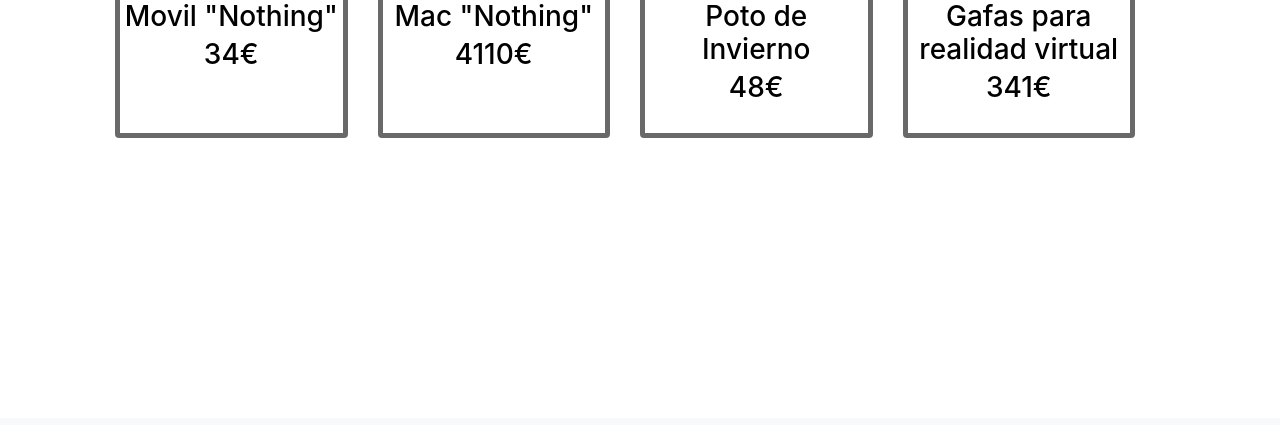
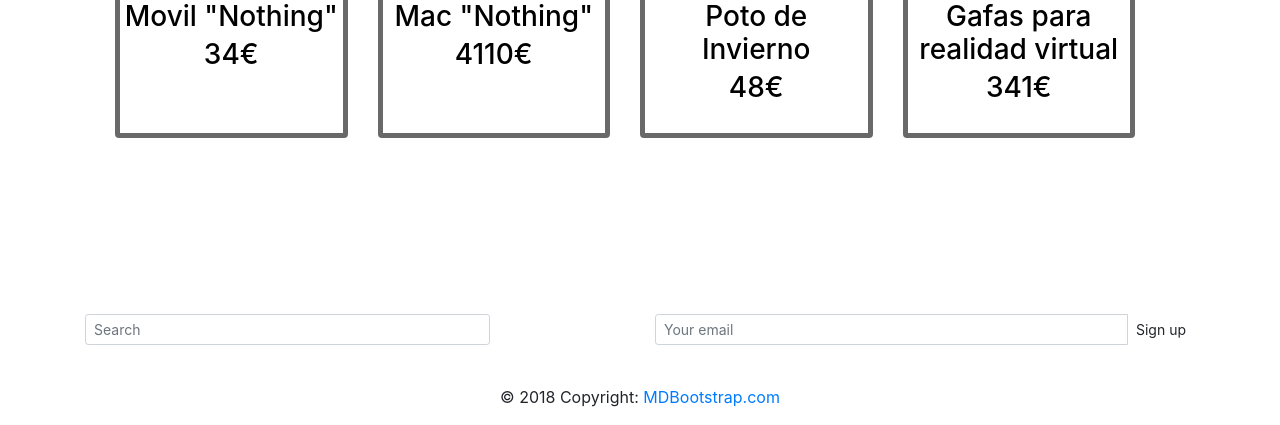
Before and after one commit to Alfredomanjon/Nothing2.com, a PHP site: page / in a window 1280 px wide. Shown: the part 1230-1655 px from the top of the page. Before the commit the page ends 1368 px from the top, so only its background shows below. Run offline with PHP 8.4, Linux system fonts and the light colour scheme; data comes from the database, SQL or seed files in the repository; some libraries are stand-ins or nearby versions.

Commit message:
Empiezo footer

```diff
--- a/css/Alfredo.css
+++ b/css/Alfredo.css
@@ -38,10 +38,6 @@ a:link {
 text-decoration:none;
 }
 
-
-.container {
-    padding-bottom: 20%;
-}
 .tituloInicio{
     text-align: center;
     padding-top: 5%;
@@ -100,3 +96,6 @@ text-decoration:none;
     text-align: center;
     padding: 5%;
 }
+.page-footer{
+    margin-top: 10%;
+}
--- a/index.php
+++ b/index.php
@@ -84,4 +84,57 @@
 
 
 </body>
+
+<!-- Footer -->
+<footer class="page-footer font-small special-color-dark pt-4">
+
+  <!-- Footer Elements -->
+  <div class="container">
+
+    <!--Grid row-->
+    <div class="row">
+
+      <!--Grid column-->
+      <div class="col-md-6 mb-4">
+
+        <!-- Form -->
+        <form class="form-inline">
+          <input class="form-control form-control-sm mr-3 w-75" type="text" placeholder="Search"
+            aria-label="Search">
+          <i class="fas fa-search" aria-hidden="true"></i>
+        </form>
+        <!-- Form -->
+
+      </div>
+      <!--Grid column-->
+
+      <!--Grid column-->
+      <div class="col-md-6 mb-4">
+
+        <form class="input-group">
+          <input type="text" class="form-control form-control-sm" placeholder="Your email"
+            aria-label="Your email" aria-describedby="basic-addon2">
+          <div class="input-group-append">
+            <button class="btn btn-sm btn-outline-white my-0" type="button">Sign up</button>
+          </div>
+        </form>
+
+      </div>
+      <!--Grid column-->
+
+    </div>
+    <!--Grid row-->
+
+  </div>
+  <!-- Footer Elements -->
+
+  <!-- Copyright -->
+  <div class="footer-copyright text-center py-3">© 2018 Copyright:
+    <a href="https://mdbootstrap.com/education/bootstrap/"> MDBootstrap.com</a>
+  </div>
+  <!-- Copyright -->
+
+</footer>
+<!-- Footer -->
+
 </html>
```
